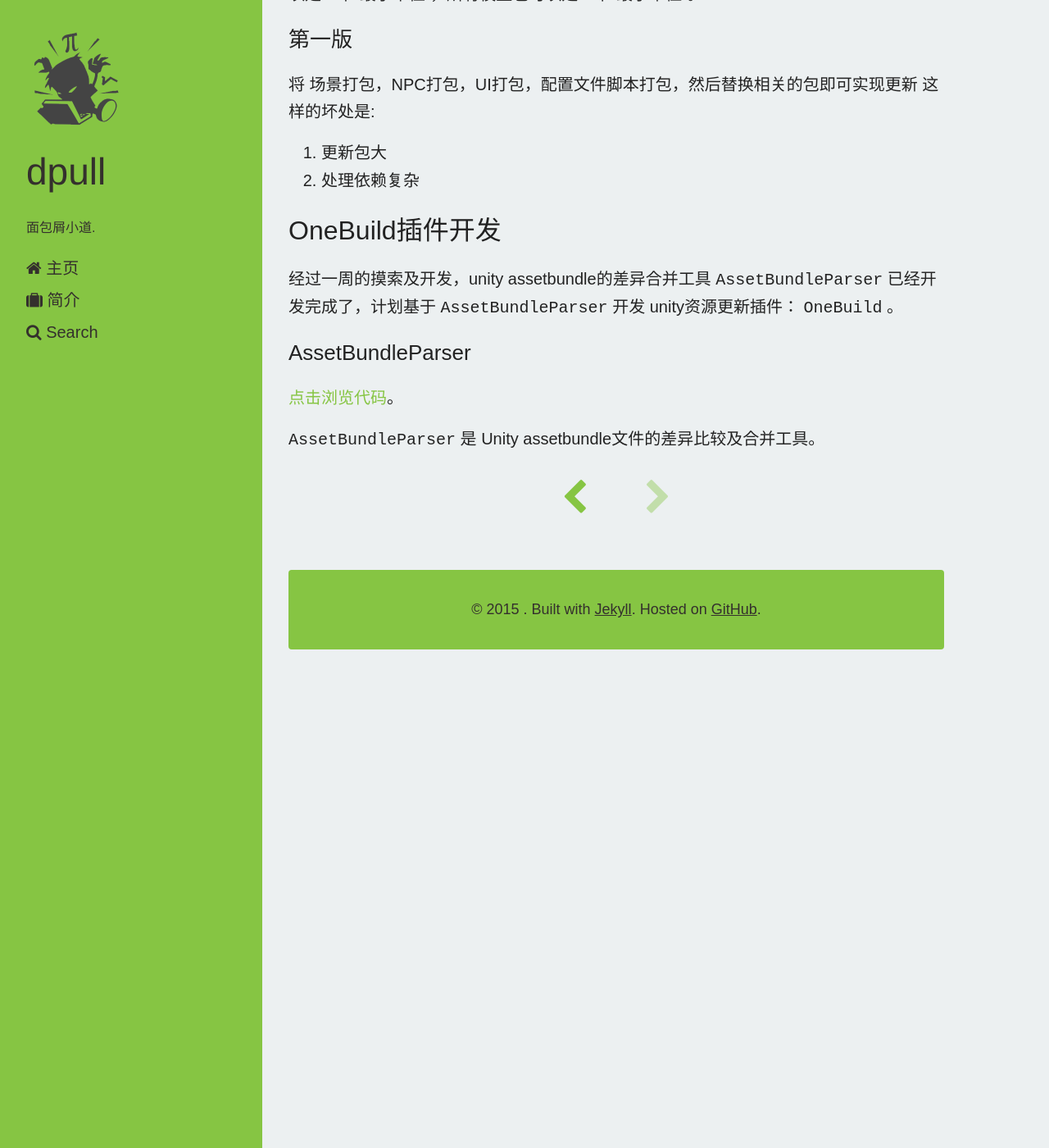
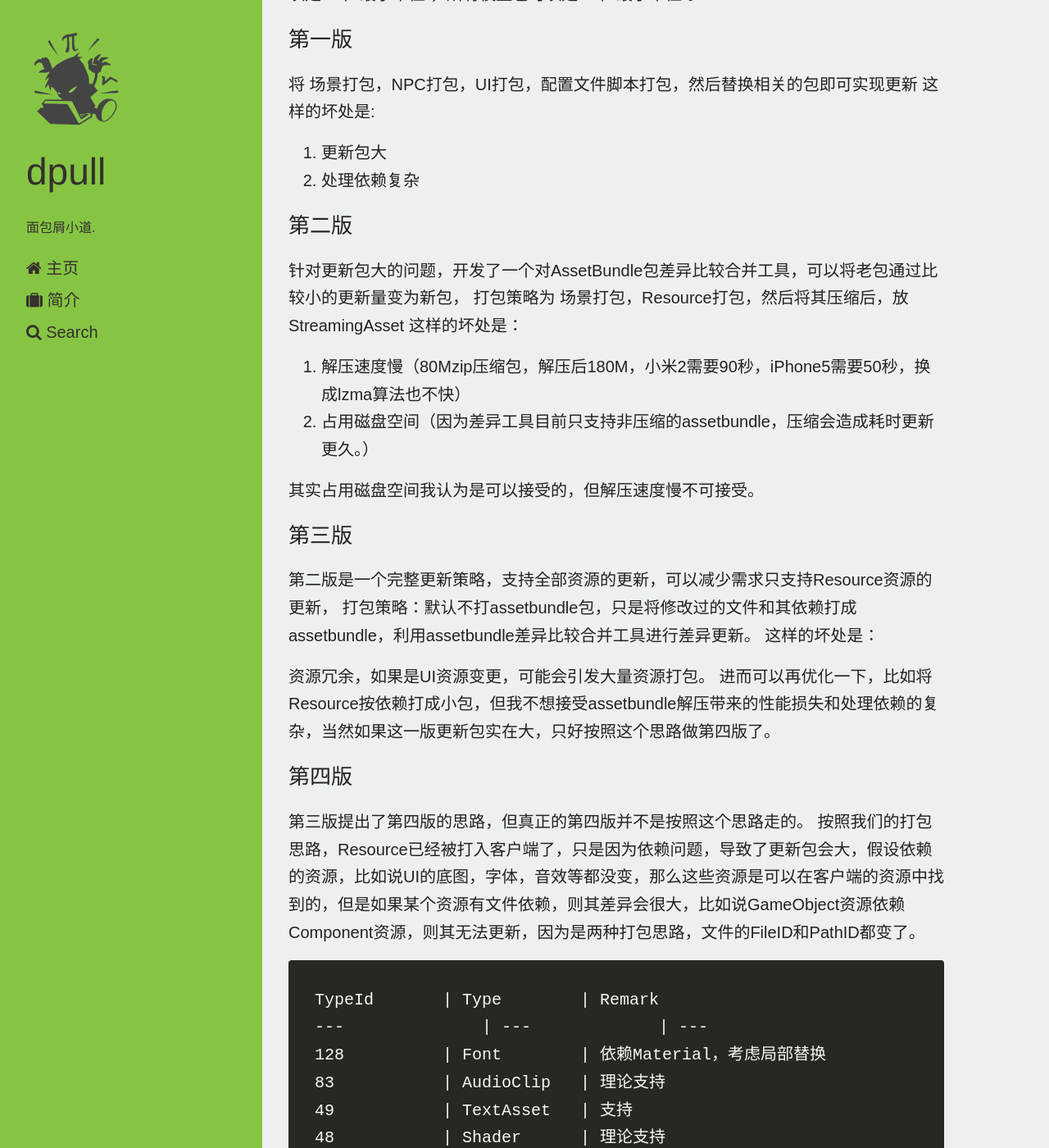
Before and after one commit to dpull/dpull.github.io, a Jekyll site: the page built from _posts/hero/2015-03-11-test.md, in a window 1280 px wide and 1400 px high, scrolled down 383 px. Shown: the whole window at 82% size. Built offline with Jekyll 4.4.1, drawn with Linux system fonts in a browser that asks for light colours; nearby versions of some CDN libraries; Markdown is read by kramdown in place of the engine named in the settings; comment, search, counter and statistics services are not loaded; some of the changed text lies outside the part shown.

Commit message:
Update 2015-03-11-test.md

```diff
--- a/_posts/hero/2015-03-11-test.md
+++ b/_posts/hero/2015-03-11-test.md
@@ -17,6 +17,39 @@ tags: []
 1. 更新包大
 1. 处理依赖复杂
 
+### 第二版 ###
+针对更新包大的问题，开发了一个对AssetBundle包差异比较合并工具，可以将老包通过比较小的更新量变为新包，
+打包策略为 场景打包，Resource打包，然后将其压缩后，放StreamingAsset
+这样的坏处是：
+
+1. 解压速度慢（80Mzip压缩包，解压后180M，小米2需要90秒，iPhone5需要50秒，换成lzma算法也不快）
+1. 占用磁盘空间（因为差异工具目前只支持非压缩的assetbundle，压缩会造成耗时更新更久。）
+
+其实占用磁盘空间我认为是可以接受的，但解压速度慢不可接受。
+
+### 第三版 ###
+第二版是一个完整更新策略，支持全部资源的更新，可以减少需求只支持Resource资源的更新，
+打包策略：默认不打assetbundle包，只是将修改过的文件和其依赖打成assetbundle，利用assetbundle差异比较合并工具进行差异更新。
+这样的坏处是：
+
+资源冗余，如果是UI资源变更，可能会引发大量资源打包。
+进而可以再优化一下，比如将Resource按依赖打成小包，但我不想接受assetbundle解压带来的性能损失和处理依赖的复杂，当然如果这一版更新包实在大，只好按照这个思路做第四版了。
+
+### 第四版 ###
+第三版提出了第四版的思路，但真正的第四版并不是按照这个思路走的。
+按照我们的打包思路，Resource已经被打入客户端了，只是因为依赖问题，导致了更新包会大，假设依赖的资源，比如说UI的底图，字体，音效等都没变，那么这些资源是可以在客户端的资源中找到的，但是如果某个资源有文件依赖，则其差异会很大，比如说GameObject资源依赖Component资源，则其无法更新，因为是两种打包思路，文件的FileID和PathID都变了。
+
+    TypeId       | Type        | Remark
+    ---  		 | --- 		   | ---
+    128          | Font        | 依赖Material，考虑局部替换
+	83           | AudioClip   | 理论支持
+	49           | TextAsset   | 支持
+	48           | Shader      | 理论支持
+	43           | Mesh        | 理论支持
+	28           | Texture2D   | 理论支持
+
+明天的工作就从为何部分AudioClip会产生差异做起。
+
 ## OneBuild插件开发 ##
 经过一周的摸索及开发，unity assetbundle的差异合并工具 `AssetBundleParser` 已经开发完成了，计划基于 `AssetBundleParser` 开发 unity资源更新插件： `OneBuild` 。
 
@@ -25,3 +58,12 @@ tags: []
 [点击浏览代码](https://bitbucket.org/beings/assetbundleparser)。
 
 `AssetBundleParser` 是 Unity assetbundle文件的差异比较及合并工具。
+
+`AssetBundleParser` 的代码并不健壮，如果拿错误格式的文件传入会造成程序崩溃，原因有二：
+
+1. assetbundle的格式是非公开的，保持代码简单，可以方便和 `disunity` 对照代码查找问题，正确格式解析有问题可以快速暴露。
+1. 文件的正确性可以通过验证md5等方式来保证， 没必要太增加代码复杂度. 合并差异前，会检查文件diff文件，旧assetbundle文件的md5是否一致，合并后也会检查新assetbundle文件的md5是否一致
+
+目前只支持非压缩的 `assetbundle` 的包，因为Lzma压缩速度很慢，差异合并后再压缩整个过程就太久了，所以做包时需要增加：`BuildOptions.UncompressedAssetBundle` 或 `BuildAssetBundleOptions.UncompressedAssetBundle`。
+
+目前只支持移动端，因为TypeTree相关的数据在移动端上没有，故而也并没有解析。对于非移动端可以考虑加上 `BuildAssetBundleOptions.DisableWriteTypeTree` ，这对我当前的项目支持是足够的， 在下一个版本可能会加上这个支持。
```
